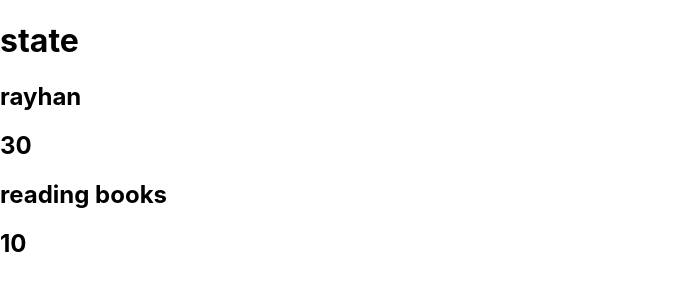
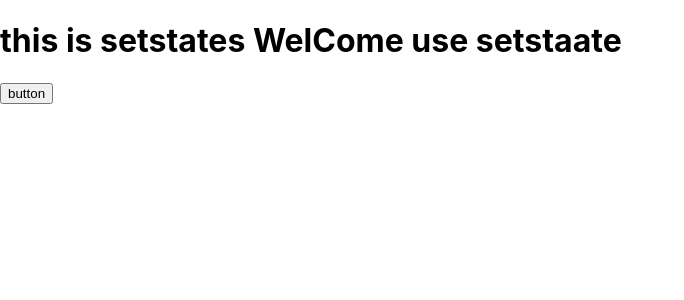
Before and after one commit to rayhan18/React_Exampol, a React (Create React App) app in the folder my-app/: page / in a window 1280 px wide. Shown: the top 300 px of the page, without its empty margins (0-684 px from the left). Built offline with nearby package versions, Linux system fonts and the light colour scheme.

Commit message:
setState

```diff
--- a/my-app/package.json
+++ b/my-app/package.json
@@ -6,7 +6,9 @@
     "@testing-library/jest-dom": "^5.11.6",
     "@testing-library/react": "^11.2.2",
     "@testing-library/user-event": "^12.5.0",
+    "bootstrap": "^4.5.3",
     "react": "^17.0.1",
+    "react-bootstrap": "^1.4.0",
     "react-dom": "^17.0.1",
     "react-scripts": "4.0.1",
     "web-vitals": "^0.2.4"
--- a/my-app/src/App.js
+++ b/my-app/src/App.js
@@ -1,13 +1,13 @@
 import React from 'react';
 import './App.css';
-import WelComeStateUse from './Component/State/WelComeStateUse';
+import Seststate from './Component/State/Sestste';
 
 
 
 function App() {
   return (
     <div >
-      <WelComeStateUse/>
+      <Seststate/>
     </div>
   );
 }
--- /dev/null
+++ b/my-app/src/Component/State/Sestste.js
@@ -0,0 +1,32 @@
+
+
+import React, {Component}from 'react';
+import {Container}from'react-bootstrap';
+
+
+class Sestste extends Component{
+
+    constructor(){
+        super()
+        this.state={
+            massege:'WelCome use setstaate'
+        }
+    }
+    onchange(){
+        this.setState({
+            massege:'thank you'
+        })
+    }
+    render(){
+        return(
+           <div >
+               <Container>
+               <h1> this is setstates {this.state.massege}</h1>
+               <button onClick={()=>this.onchange()}> button</button>
+               </Container>
+
+           </div>
+        );
+    }
+}
+export default Sestste;
--- a/my-app/src/Component/State/WelComeStateUse.js
+++ b/my-app/src/Component/State/WelComeStateUse.js
@@ -8,7 +8,12 @@ class WelComeStateUse extends Component{
             name:"rayhan",//proparti:value
             age:30,
             hobi:'reading books',
-            class: [10 ,11, 12]
+            class: [10 ,11, 12], //aarary
+            height:{
+                class7:'30kg',
+                class8:['40kg','55kg','70kg'],
+                class9:'45kg'
+            }
         }
     }
 
@@ -24,6 +29,8 @@ class WelComeStateUse extends Component{
 
                    {/* // arrary object state */}
                    <h2>{this.state.class[0]}</h2>
+                   <h2>{this.state.class7}</h2>
+                   <h2>{this.state.class8[1]}</h2>
             </div>
             </div>
         );
```
Also changed, not shown: 2 other files (tests, documents, lock files or other folders).
